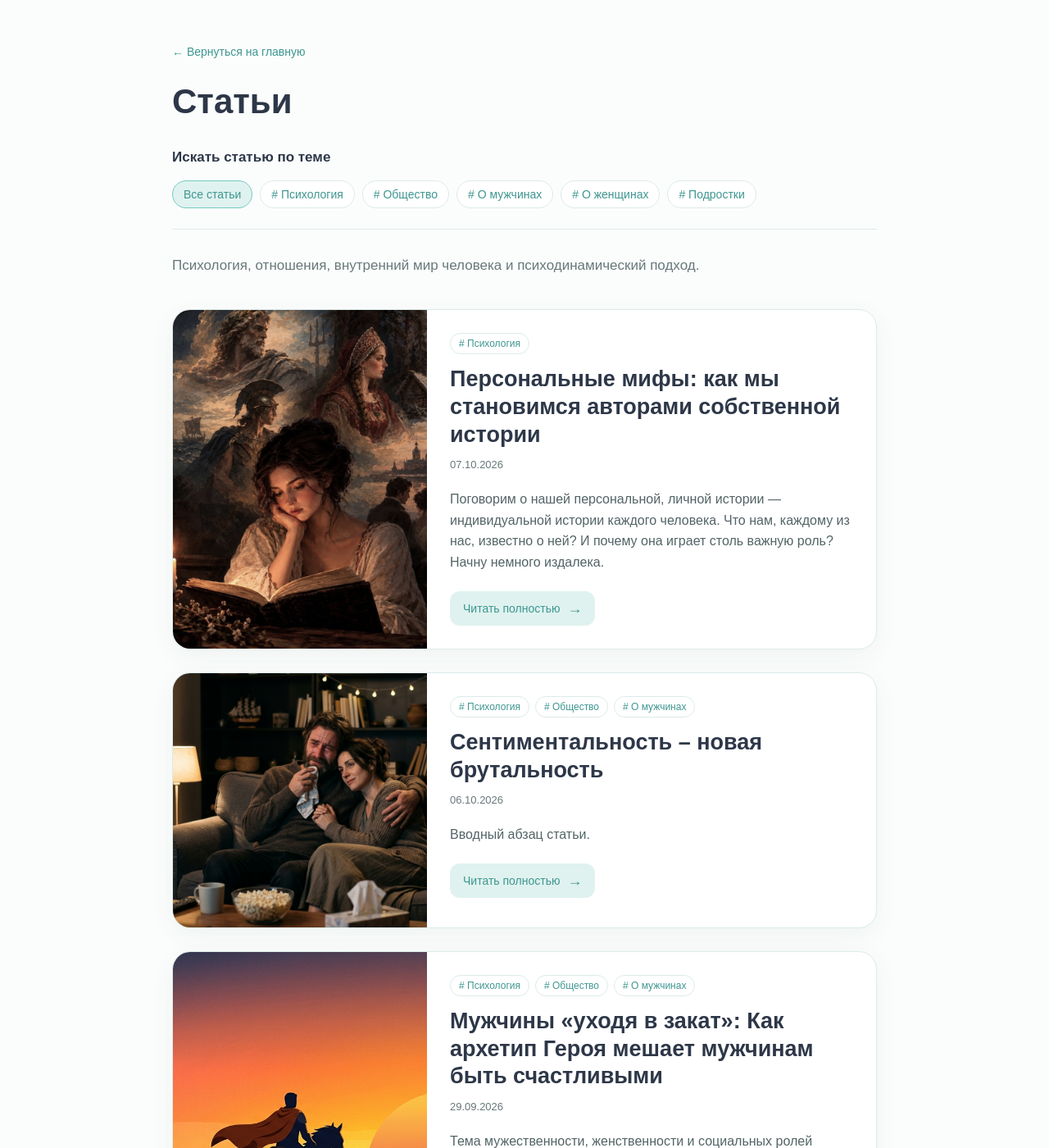
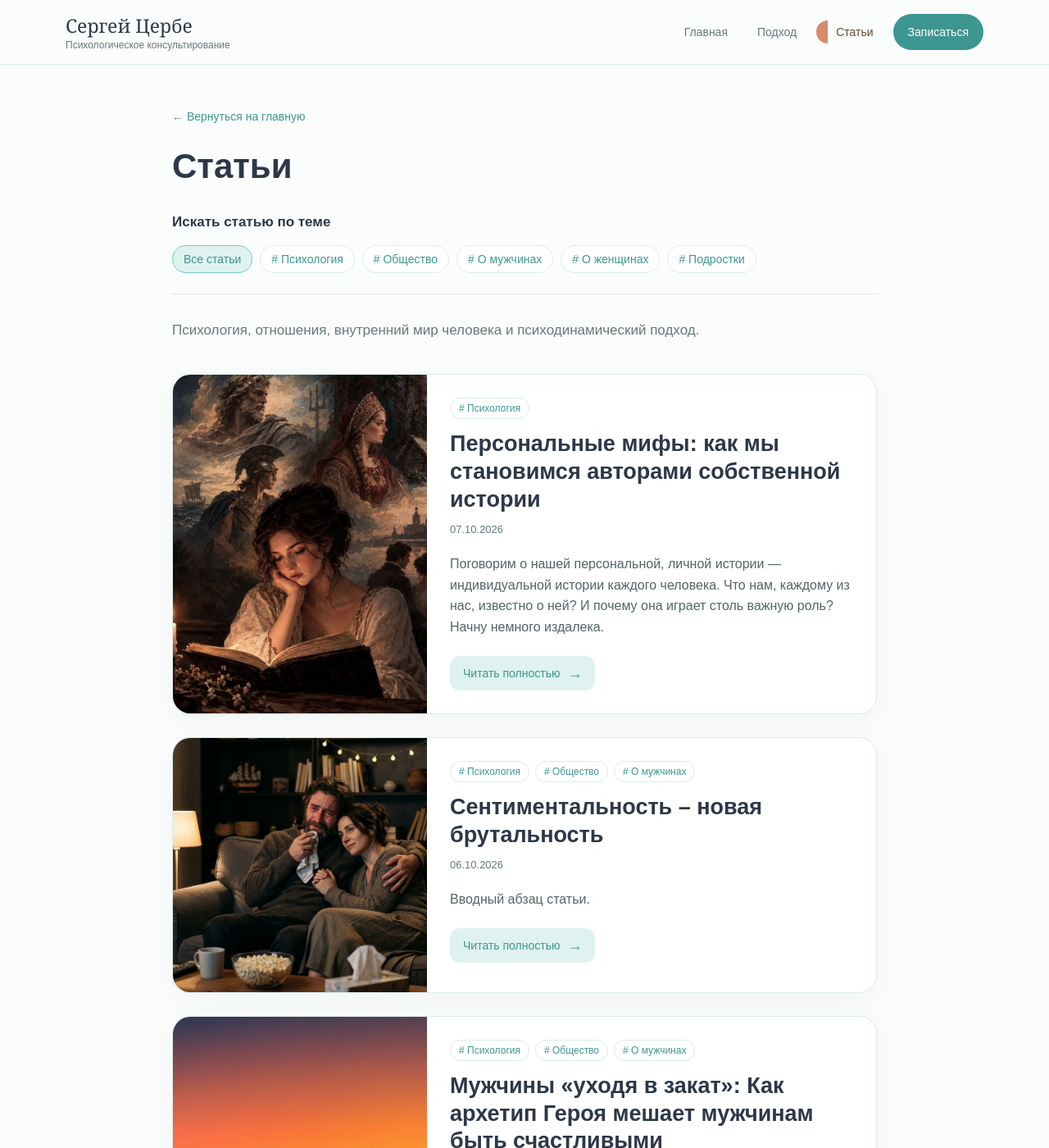
Before and after one commit to zerbe25-gif/zerbe25-gif.github.io, a Jekyll site: the page built from articles.md, in a window 1280 px wide and 1400 px high. Shown: the whole window at 82% size. Built offline with Jekyll 4.4.1, drawn with Linux system fonts in a browser that asks for light colours.

Commit message:
Update articles.html

```diff
--- a/_layouts/articles.html
+++ b/_layouts/articles.html
@@ -272,11 +272,193 @@
 
     }
 
+
+/* ===== ШАПКА И НАВИГАЦИЯ ===== */
+
+.site-header {
+  position: sticky;
+  top: 0;
+  z-index: 100;
+  background: rgba(251, 253, 252, 0.95);
+  backdrop-filter: blur(12px);
+  border-bottom: 1px solid var(--line);
+}
+
+.site-header .nav {
+  width: min(1120px, calc(100% - 40px));
+  min-height: 78px;
+  margin: 0 auto;
+  display: flex;
+  align-items: center;
+  justify-content: space-between;
+  gap: 24px;
+}
+
+.site-header .logo {
+  flex-shrink: 0;
+  font-family: Georgia, "Times New Roman", serif;
+  font-size: 23px;
+  color: var(--text);
+  text-decoration: none;
+  line-height: 1.4;
+}
+
+.site-header .logo span {
+  display: block;
+  font-size: 12px;
+  font-family: Arial, sans-serif;
+  color: var(--muted);
+}
+
+.site-header .menu {
+  display: flex;
+  align-items: center;
+  gap: 12px;
+}
+
+.site-header .menu a {
+  display: inline-flex;
+  align-items: center;
+  padding: 8px 12px;
+  border-radius: 10px;
+  color: var(--muted);
+  font-size: 14px;
+  text-decoration: none;
+  transition: background-color .25s ease,
+              box-shadow .25s ease,
+              transform .25s ease,
+              color .25s ease;
+}
+
+.site-header .menu a:not(.nav-button):not(.nav-article-orange):hover {
+  background: var(--nav-hover-bg, #F2F7F6);
+  box-shadow: var(--nav-hover-shadow, 0 4px 12px rgba(45, 55, 72, 0.08));
+  transform: translateY(-1px);
+  color: var(--accent-dark);
+}
+
+.site-header .menu a.nav-button {
+  color: white;
+  background: var(--accent-dark);
+  border-radius: 30px;
+  padding: 11px 18px;
+}
+
+.site-header .menu a.nav-button:hover {
+  color: white;
+  background: #347f7a;
+}
+
+.site-header .menu a.nav-article-orange {
+  position: relative;
+  isolation: isolate;
+  padding-left: 24px;
+  color: #5f4a3a;
+  background: transparent;
+}
+
+.site-header .menu a.nav-article-orange::before {
+  content: "";
+  position: absolute;
+  z-index: -1;
+  left: 0;
+  top: 50%;
+  width: 14px;
+  height: 28px;
+  border-radius: 20px 0 0 20px;
+  background: var(--nav-article-orange, #D88A6E);
+  transform: translateY(-50%);
+  transition: width .25s ease, transform .25s ease;
+}
+
+.site-header .menu a.nav-article-orange:hover {
+  color: #5f4a3a;
+  background: transparent;
+  box-shadow: none;
+}
+
+.site-header .menu a.nav-article-orange:hover::before {
+  width: 19px;
+  transform: translateY(-50%) scale(1.08);
+}
+
+.site-header .mobile-button {
+  display: none;
+  border: 0;
+  background: transparent;
+  color: var(--text);
+  font-size: 25px;
+  cursor: pointer;
+}
+
+@media (max-width: 700px) {
+  .site-header .nav {
+    position: relative;
+    width: calc(100% - 32px);
+    min-height: 70px;
+    flex-wrap: wrap;
+    gap: 12px;
+  }
+
+  .site-header .mobile-button {
+    display: block;
+  }
+
+  .site-header .menu {
+    position: absolute;
+    top: 100%;
+    left: 0;
+    right: 0;
+    display: none;
+    flex-direction: column;
+    align-items: stretch;
+    gap: 5px;
+    padding: 16px;
+    background: white;
+    border: 1px solid var(--line);
+    border-radius: 18px;
+    box-shadow: 0 12px 30px rgba(45, 55, 72, 0.10);
+  }
+
+  .site-header .menu.open {
+    display: flex;
+  }
+
+  .site-header .menu a {
+    width: 100%;
+  }
+}
+
   </style>
 
 </head>
 
+
 <body>
+
+  <header class="site-header">
+    <div class="nav">
+      <a href="{{ '/' | relative_url }}" class="logo">
+        Сергей Цербе
+        <span>Психологическое консультирование</span>
+      </a>
+
+      <button
+        class="mobile-button"
+        id="mobileButton"
+        type="button"
+        aria-label="Открыть меню"
+        aria-expanded="false"
+      >☰</button>
+
+      <nav class="menu" id="menu">
+        <a href="{{ '/' | relative_url }}">Главная</a>
+        <a href="{{ '/' | relative_url }}#about">Подход</a>
+        <a href="{{ '/articles/' | relative_url }}" class="nav-article-orange">Статьи</a>
+        <a href="{{ '/' | relative_url }}#contact" class="nav-button">Записаться</a>
+      </nav>
+    </div>
+  </header>
 
   <main class="container">
 
```
Also changed, not shown: other parts of _layouts/articles.html (+17 -0 lines).
